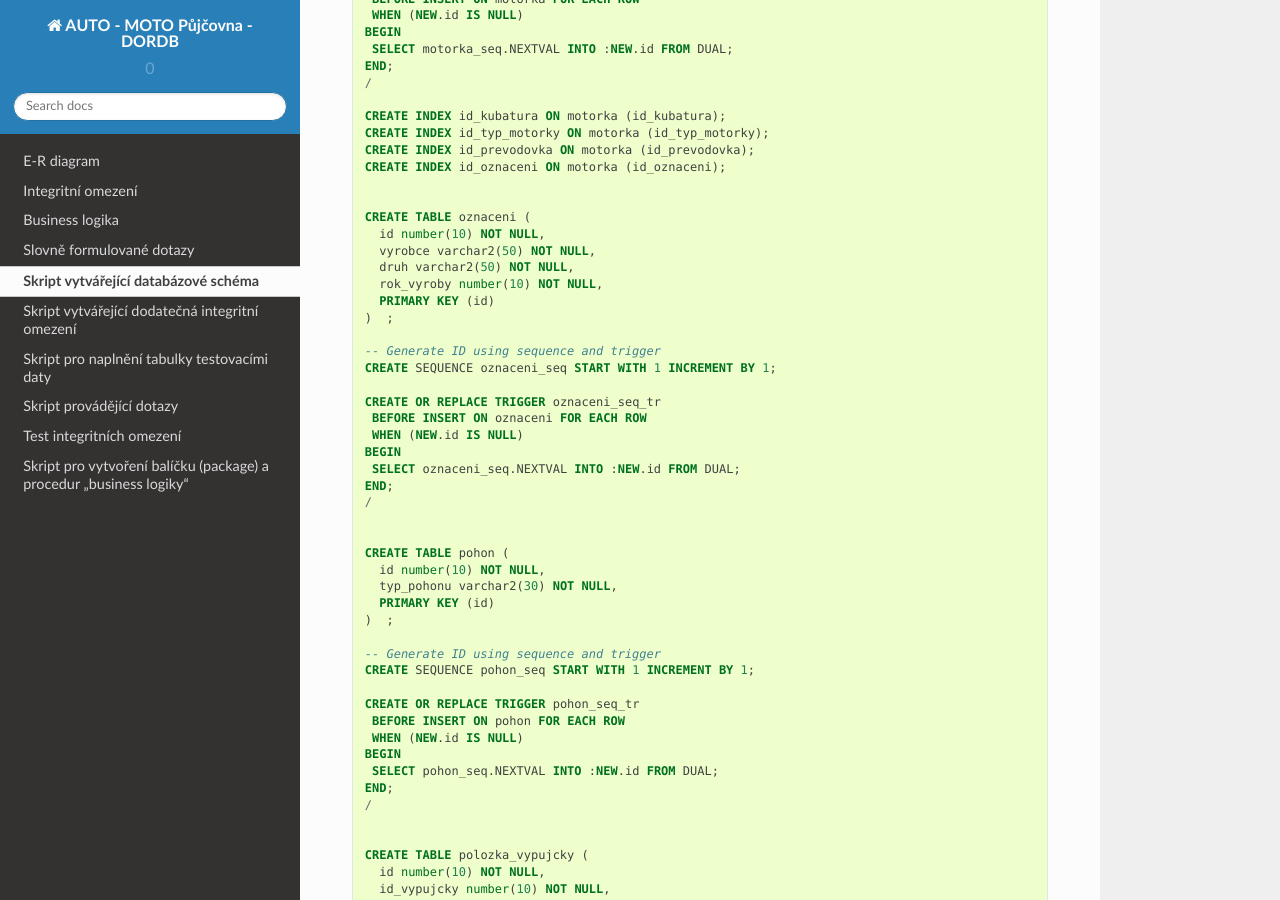
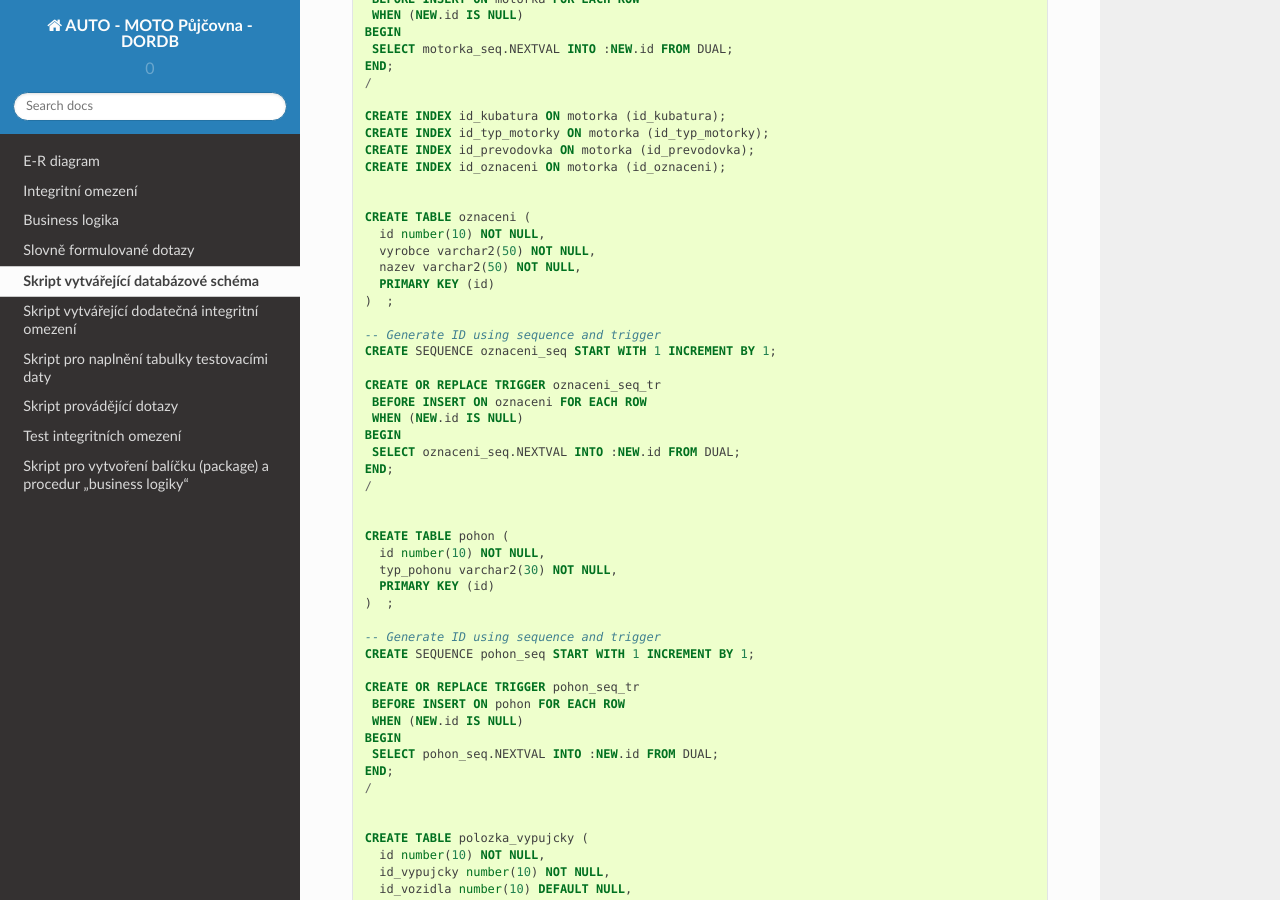
Before and after one commit to uhk-fim/dordb-projekt-pujcovna, a Sphinx documentation site: the page built from source/projekt/5.rst, in a window 1280 px wide and 900 px high, scrolled down 1862 px. Built offline with Sphinx 7.4.7 and the Read the Docs theme 2.0.0, drawn with Linux system fonts in a browser that asks for light colours.

Commit message:
Data model changed

```diff
--- a/source/projekt/5.rst
+++ b/source/projekt/5.rst
@@ -121,8 +121,7 @@
     CREATE TABLE oznaceni (
       id number(10) NOT NULL,
       vyrobce varchar2(50) NOT NULL,
-      druh varchar2(50) NOT NULL,
-      rok_vyroby number(10) NOT NULL,
+      nazev varchar2(50) NOT NULL,
       PRIMARY KEY (id)
     )  ;
 
```
